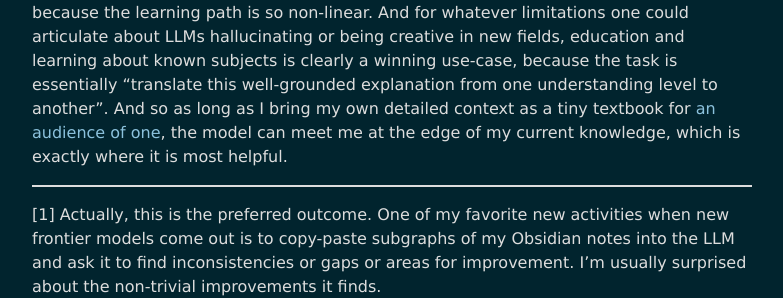
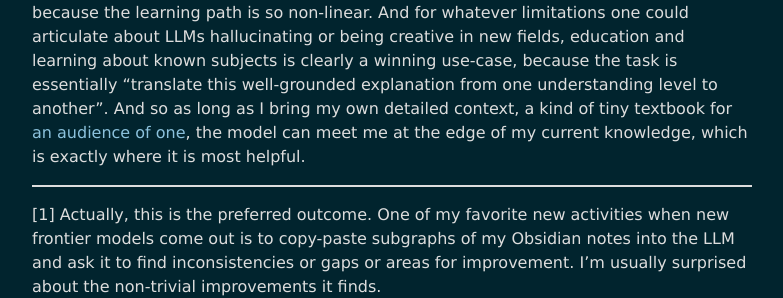
Before and after one commit to dkislyuk/dkislyuk.github.io, a Jekyll site: the page built from _posts/2026-01-09-writing-textbooks.md, in a window 1280 px wide. Shown: the part 1391-1689 px from the top of the page, without its empty margins (248-1031 px from the left). Built offline with Jekyll 4.4.1, drawn with Linux system fonts in a browser that asks for light colours; some of the changed text lies outside the part shown.

Commit message:
fix wording

```diff
--- a/_posts/2026-01-09-writing-textbooks.md
+++ b/_posts/2026-01-09-writing-textbooks.md
@@ -17,7 +17,7 @@ Keeping detailed wiki-like notes purely for one's own learning process is not at
 
 Writing notes is time-consuming, and I generally have more motivation to invest in this process when there are verifiable results of some sort. The best scenarios are those where there is a known result or proof, or a piece of code I can run for myself. But even in more abstract settings, good explanations, including those from LLMs, have a kind of revealing quality that suddenly link some latent knowledge that was already floating around, in a kind of "aha!" moment.
 
-This all leads to a different style of pedagogy, particularly well-suited for a messy learning process full of curious detours and depth-first searches, and re-entering the knowledge graph from different nodes. Static textbooks fall short in these situations, because the learning path is so non-linear. And for whatever limitations one could articulate about LLMs hallucinating or being creative in new fields, education and learning about known subjects is clearly a winning use-case, because the task is essentially "translate this well-grounded explanation from one understanding level to another". And so as long as I bring my own detailed context as a tiny textbook for [an audience of one](https://kk.org/thetechnium/an-audience-of-one/), the model can meet me at the edge of my current knowledge, which is exactly where it is most helpful.
+This all leads to a different style of pedagogy, particularly well-suited for a messy learning process full of curious detours and depth-first searches, and re-entering the knowledge graph from different nodes. Static textbooks fall short in these situations, because the learning path is so non-linear. And for whatever limitations one could articulate about LLMs hallucinating or being creative in new fields, education and learning about known subjects is clearly a winning use-case, because the task is essentially "translate this well-grounded explanation from one understanding level to another". And so as long as I bring my own detailed context, a kind of tiny textbook for [an audience of one](https://kk.org/thetechnium/an-audience-of-one/), the model can meet me at the edge of my current knowledge, which is exactly where it is most helpful.
 
 ---
 
```
